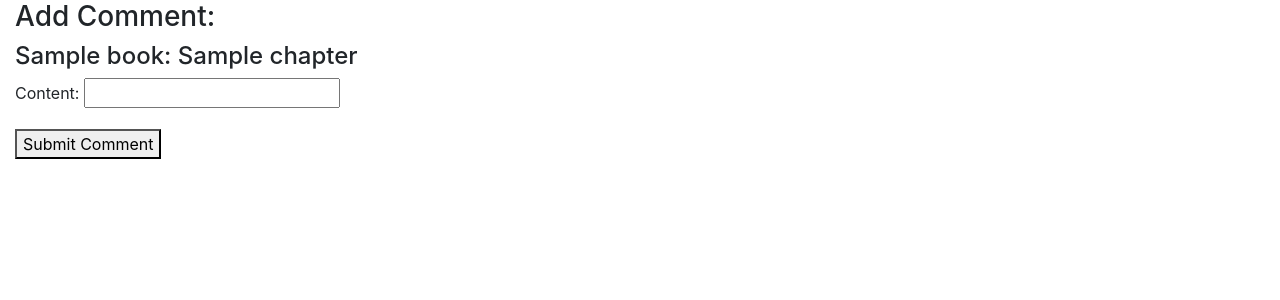
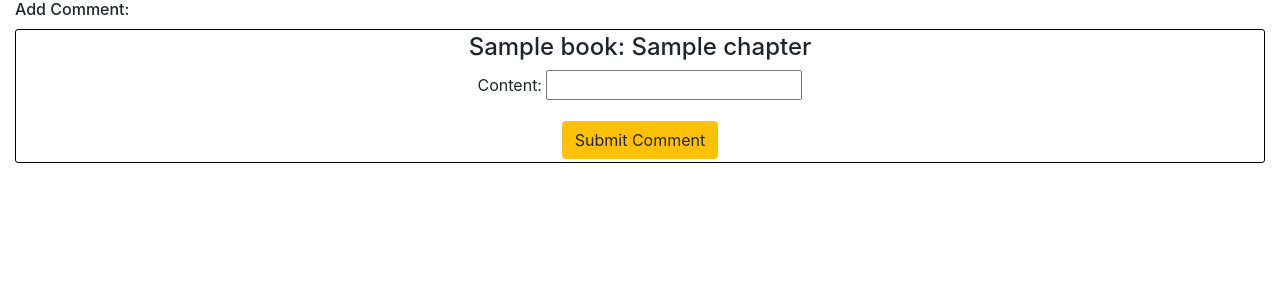
Before and after one commit to joshdbarton/nightstand-capstone, a Django app: page /comment/1 in a window 1280 px wide. Shown: the part 101-401 px from the top of the page. Run offline with Django 3.2, Linux system fonts and the light colour scheme; a user stored in the database is signed in; tables that the repository leaves empty hold one stand-in row (values such as "Sample post"); some libraries are stand-ins or nearby versions.

Commit message:
styles for forms

```diff
--- a/nightstand_dashboard/static/nightstand_dashboard/main.css
+++ b/nightstand_dashboard/static/nightstand_dashboard/main.css
@@ -196,7 +196,6 @@ form.auth {
     margin: 10px auto 0 auto;
     border: solid 1px black;
     border-radius: 3px;
-    background-color: whitesmoke;
     text-align: center;
     padding: 3px;
 }
--- a/nightstand_dashboard/templates/nightstand_dashboard/add_comment.html
+++ b/nightstand_dashboard/templates/nightstand_dashboard/add_comment.html
@@ -1,11 +1,11 @@
 {% extends 'nightstand_dashboard/base.html' %}
 
 {% block content %}
-<h3>Add Comment:</h3>
-<h4>{{chapter.book}}: {{chapter}}</h4>
-<form method="POST">
+<h6>Add Comment:</h6>
+<form class="auth" method="POST">
     {% csrf_token %}
+    <h4>{{chapter.book}}: {{chapter}}</h4>
     {{form.as_p}}
-    <button type="submit">Submit Comment</button>
+    <button class="btn btn-warning" type="submit">Submit Comment</button>
 </form>
 {% endblock%}
```
